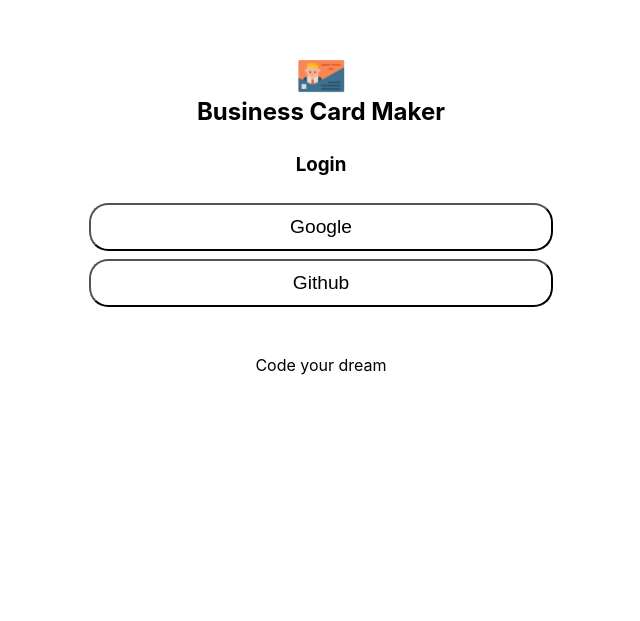
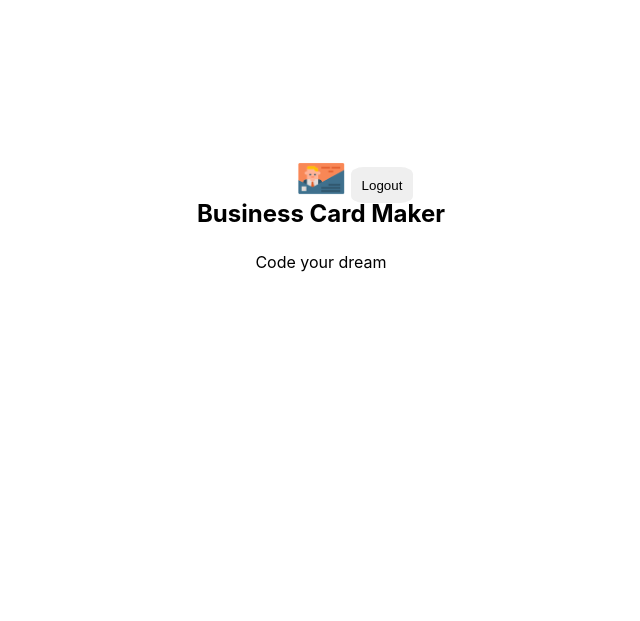
Before and after one commit to Jeewon-Y/card-maker, a React (Create React App) app: page /maker in a window 1280 px wide. Shown: the part 179-800 px from the top of the page, without its empty margins (319-959 px from the left). Built offline with nearby package versions, Linux system fonts and the light colour scheme; no server answers; sample sign-in values are in the browser's storage.

Commit message:
add login and logout functionality

```diff
--- a/package.json
+++ b/package.json
@@ -9,6 +9,7 @@
     "firebase": "^7.20.0",
     "react": "^17.0.2",
     "react-dom": "^17.0.2",
+    "react-router-dom": "5.3.0",
     "react-scripts": "5.0.0",
     "web-vitals": "^2.1.0"
   },
--- a/src/app.jsx
+++ b/src/app.jsx
@@ -1,13 +1,25 @@
 import React from 'react';
 import Login from './components/login/login';
 import styles from './app.module.css';
+import { BrowserRouter, Route, Switch } from 'react-router-dom';
+import Maker from './components/maker/maker';
 
 function App({ authService }) {
   return (
     <>
       <div className={styles.app}>
-        <Login authService={authService} />
+        <BrowserRouter>
+          <Switch>
+            <Route exact path="/">
+              <Login authService={authService} />
+            </Route>
+            <Route path="/maker">
+              <Maker authService={authService} />
+            </Route>
+          </Switch>
+        </BrowserRouter>
       </div>
+      <Login authService={authService} />
     </>
   );
 }
--- a/src/components/login/login.jsx
+++ b/src/components/login/login.jsx
@@ -1,14 +1,33 @@
-import React from 'react';
+import React, { useEffect } from 'react';
+import { useHistory } from 'react-router-dom';
+import { useLocation } from 'react-router-dom';
 import Footer from '../footer/footer';
 import Header from '../header/header';
 import styles from './login.module.css';
 
 const Login = ({ authService }) => {
+  const history = useHistory();
+  const goToMaker = (userId) => {
+    history.push({
+      pathname: '/maker',
+      state: {id: userId}
+    });
+
+  };
+
   const onLogin = event => {
     authService //
       .login(event.currentTarget.textContent)
-      .then(console.log);
+      .then(data => goToMaker(data.user.uid));
   };
+
+  useEffect(()=>{
+    authService
+    .onAuthChange(user => {
+      user && goToMaker(user.uid);
+    });
+  });
+
   return (
     <section className={styles.login}>
       <Header />
--- /dev/null
+++ b/src/components/maker/maker.jsx
@@ -0,0 +1,30 @@
+import React, { useEffect } from 'react';
+import { useHistory } from 'react-router-dom';
+import AuthService from '../../service/auth_service';
+import Footer from '../footer/footer';
+import Header from '../header/header';
+import styles from './maker.module.css';
+
+const Maker = ({authService}) => {
+    const history = useHistory();
+    const onLogout = () => {
+        authService.logout();
+    };
+
+    useEffect(()=> {
+        authService.onAuthChange(user => {
+            if(!user) {
+                history.push('/');
+            }
+        });
+    });
+
+    return (
+        <section class={styles.maker}>
+            <Header onLogout={onLogout}/>
+            <Footer/>
+        </section>
+    );
+};
+
+export default Maker;
--- a/src/service/auth_service.js
+++ b/src/service/auth_service.js
@@ -6,6 +6,16 @@ class AuthService {
     const authProvider = new firebase.auth[`${providerName}AuthProvider`]();
     return firebaseApp.auth().signInWithPopup(authProvider);
   }
+
+  logout() {
+    firebase.auth().signOut();
+  }
+
+  onAuthChange(onUserChanged) {
+    firebase.auth().onAuthStateChanged(user => {
+      onUserChanged(user);
+    })
+  }
 }
 
 export default AuthService;
```
Also changed, not shown: src/components/maker/maker.module.css (added), 1 other file (tests, documents, lock files or other folders).
